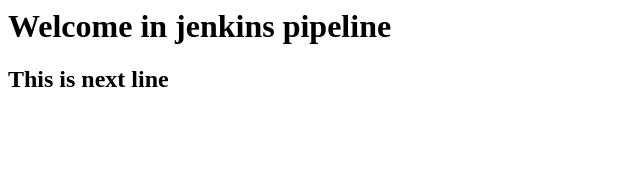
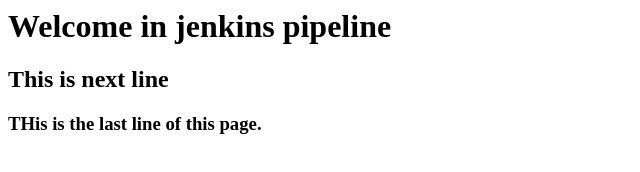
Before and after one commit to abhinavkumar1489/website, a plain HTML site: page index.html in a window 1280 px wide. Shown: the whole page, without its empty margins (0-640 px from the left). Drawn offline with Linux system fonts and the light colour scheme.

Commit message:
again edited the html with new content

```diff
--- a/index.html
+++ b/index.html
@@ -3,5 +3,6 @@
 <body>
 <h1>Welcome in jenkins pipeline</h1>
 <h2>This is next line</h2>
+<h3>THis is the last line of this page.</h3>
 </body>
 </html>
```
